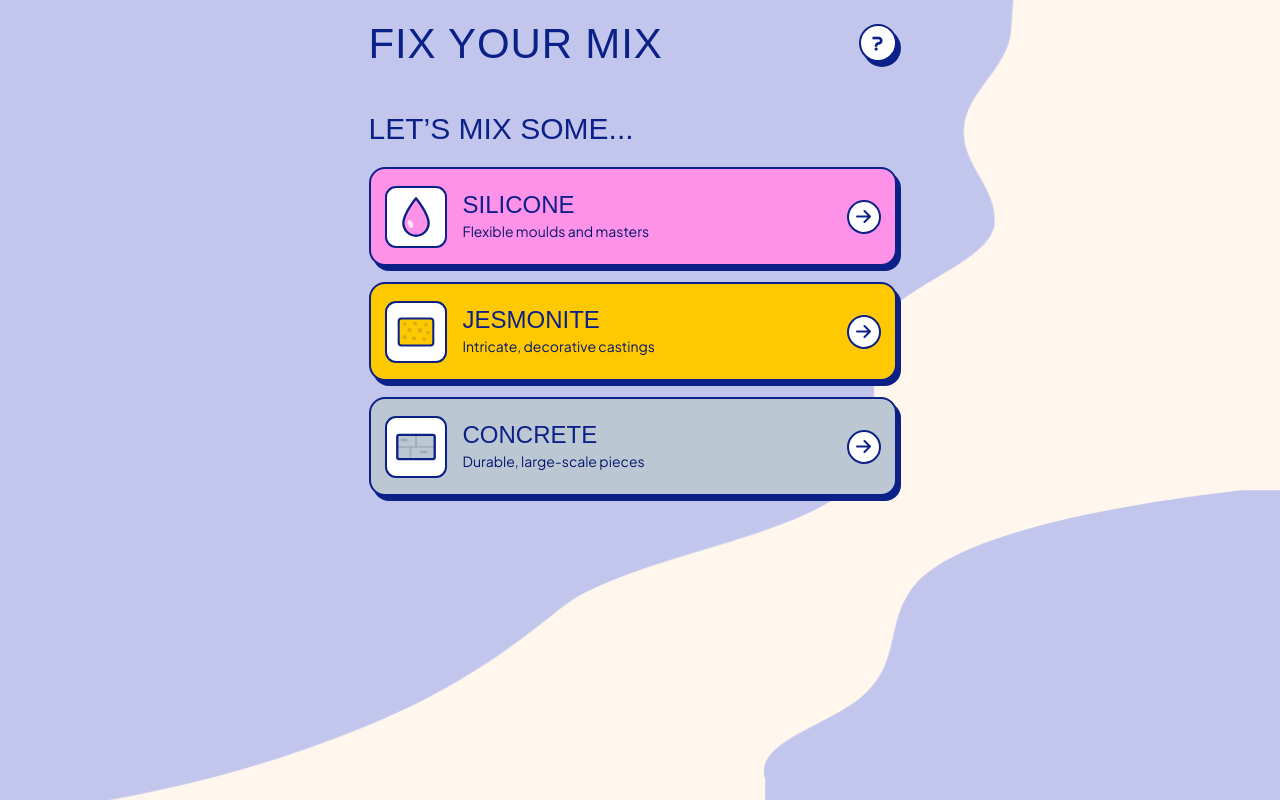
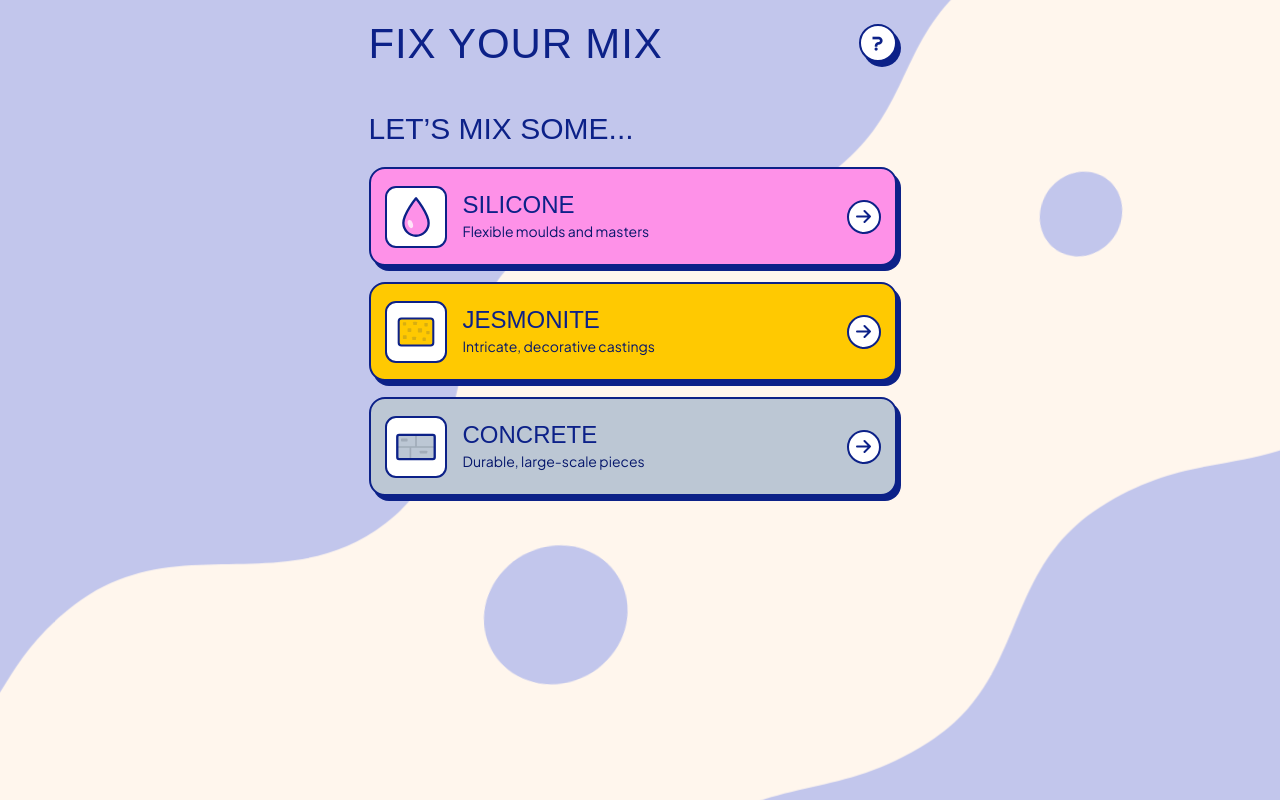
Before and after one commit to paullehouck/mixfix, a React (Vite) app: page / in a window 1280 px wide. Built offline with nearby package versions, Linux system fonts and the light colour scheme; a web font is replaced by a local one.

Commit message:
enahanced animation background

```diff
--- a/src/App.tsx
+++ b/src/App.tsx
@@ -21,70 +21,254 @@ const DEFAULT_ACCENT_SURFACE = "#E8F8F7";
 
 const MATERIAL_CLOUD_STYLE: Record<
   string,
-  { fill: string; topTransform: string; bottomTransform: string }
+  {
+    fill: string;
+    topTransform: string;
+    bottomTransform: string;
+    blob1Transform: string;
+    blob2Transform: string;
+  }
 > = {
   default: {
     fill: "#C2C6EC",
-    topTransform: "translate3d(0px, 0px, 0) scale(1, 1) rotate(0deg)",
-    bottomTransform: "translate3d(0px, 0px, 0) scale(1, 1) rotate(0deg)",
+    topTransform: "translate3d(0px, 0px, 0) scale(1, 1)",
+    bottomTransform: "translate3d(0px, 0px, 0) scale(1, 1)",
+    blob1Transform: "translate3d(0px, 0px, 0) scale(1)",
+    blob2Transform: "translate3d(0px, 0px, 0) scale(1)",
   },
   silicone: {
     fill: "#FFC2F2",
-    topTransform: "translate3d(-18px, -24px, 0) scale(1.06, 0.96) rotate(-2deg)",
-    bottomTransform: "translate3d(-24px, -18px, 0) scale(1.08, 1.06) rotate(2.5deg)",
+    topTransform: "translate3d(-22px, -26px, 0) scale(1.04, 0.97)",
+    bottomTransform: "translate3d(-26px, -18px, 0) scale(1.07, 1.05)",
+    blob1Transform: "translate3d(42px, -28px, 0) scale(1.18)",
+    blob2Transform: "translate3d(-26px, 38px, 0) scale(1.12)",
   },
   jesmonite: {
     fill: "#FFE270",
-    topTransform: "translate3d(16px, -28px, 0) scale(1.04, 1.03) rotate(1.8deg)",
-    bottomTransform: "translate3d(-18px, -26px, 0) scale(1.1, 1.05) rotate(-2deg)",
+    topTransform: "translate3d(18px, -30px, 0) scale(1.03, 1.03)",
+    bottomTransform: "translate3d(-18px, -28px, 0) scale(1.09, 1.04)",
+    blob1Transform: "translate3d(-36px, -22px, 0) scale(1.1)",
+    blob2Transform: "translate3d(-18px, 54px, 0) scale(1.22)",
   },
   concrete: {
     fill: "#D5DFEA",
-    topTransform: "translate3d(-14px, 16px, 0) scale(0.98, 1.05) rotate(-1.5deg)",
-    bottomTransform: "translate3d(-28px, -14px, 0) scale(1.07, 1.08) rotate(2deg)",
+    topTransform: "translate3d(-16px, 18px, 0) scale(0.98, 1.04)",
+    bottomTransform: "translate3d(-30px, -14px, 0) scale(1.06, 1.08)",
+    blob1Transform: "translate3d(28px, -34px, 0) scale(0.92)",
+    blob2Transform: "translate3d(-34px, 24px, 0) scale(1.15)",
   },
 };
 
-function lerp(a: number, b: number, t: number): number {
-  return Number((a + (b - a) * t).toFixed(2));
+function buildNormalGelWave(
+  A: [number, number],
+  B: [number, number],
+  amps: [number, number][],
+  closeCorner: [number, number]
+): string {
+  const dx = B[0] - A[0];
+  const dy = B[1] - A[1];
+  const L = Math.hypot(dx, dy) || 1;
+  const tx = dx / L;
+  const ty = dy / L;
+  let nx = -ty;
+  let ny = tx;
+  if (nx < 0) {
+    nx = -nx;
+    ny = -ny;
+  }
+
+  const pts = amps.map(([s, a]) => ({
+    s,
+    x: A[0] + dx * s + nx * a,
+    y: A[1] + dy * s + ny * a,
+  }));
+
+  const d: string[] = [
+    `M ${closeCorner[0].toFixed(1)} ${closeCorner[1].toFixed(1)}`,
+    `L ${pts[0].x.toFixed(1)} ${pts[0].y.toFixed(1)}`,
+  ];
+
+  for (let i = 0; i < pts.length - 1; i++) {
+    const p0 = pts[i];
+    const p1 = pts[i + 1];
+    const segLen = (p1.s - p0.s) * L;
+    const h = segLen * 0.44;
+    const c1x = p0.x + tx * h;
+    const c1y = p0.y + ty * h;
+    const c2x = p1.x - tx * h;
+    const c2y = p1.y - ty * h;
+    d.push(
+      `C ${c1x.toFixed(1)} ${c1y.toFixed(1)} ${c2x.toFixed(1)} ${c2y.toFixed(1)} ${p1.x.toFixed(1)} ${p1.y.toFixed(1)}`
+    );
+  }
+
+  d.push(`L ${closeCorner[0].toFixed(1)} ${pts[pts.length - 1].y.toFixed(1)} Z`);
+  return d.join(" ");
 }
 
-function getResponsiveBackgroundPaths(aspectRatio: number) {
-  const mobileAspect = 399 / 687;
-  const desktopAspect = 1440 / 800;
-  const t = Math.min(
-    1,
-    Math.max(0, (aspectRatio - mobileAspect) / (desktopAspect - mobileAspect))
-  );
+function buildGelBlob(
+  cx: number,
+  cy: number,
+  rx: number,
+  ry: number,
+  rotDeg = 0
+): string {
+  const k = 0.55228475;
+  const rad = (rotDeg * Math.PI) / 180;
+  const ca = Math.cos(rad);
+  const sa = Math.sin(rad);
+  const tr = (x: number, y: number): [number, number] => [
+    cx + x * ca - y * sa,
+    cy + x * sa + y * ca,
+  ];
+  const kx = rx * k;
+  const ky = ry * k;
+  const p0 = tr(0, -ry);
+  const c0a = tr(kx, -ry);
+  const c0b = tr(rx, -ky);
+  const p1 = tr(rx, 0);
+  const c1a = tr(rx, ky);
+  const c1b = tr(kx, ry);
+  const p2 = tr(0, ry);
+  const c2a = tr(-kx, ry);
+  const c2b = tr(-rx, ky);
+  const p3 = tr(-rx, 0);
+  const c3a = tr(-rx, -ky);
+  const c3b = tr(-kx, -ry);
 
-  const L = (m: number, d: number) => lerp(m, d, t);
+  return [
+    `M ${p0[0].toFixed(1)} ${p0[1].toFixed(1)}`,
+    `C ${c0a[0].toFixed(1)} ${c0a[1].toFixed(1)} ${c0b[0].toFixed(1)} ${c0b[1].toFixed(1)} ${p1[0].toFixed(1)} ${p1[1].toFixed(1)}`,
+    `C ${c1a[0].toFixed(1)} ${c1a[1].toFixed(1)} ${c1b[0].toFixed(1)} ${c1b[1].toFixed(1)} ${p2[0].toFixed(1)} ${p2[1].toFixed(1)}`,
+    `C ${c2a[0].toFixed(1)} ${c2a[1].toFixed(1)} ${c2b[0].toFixed(1)} ${c2b[1].toFixed(1)} ${p3[0].toFixed(1)} ${p3[1].toFixed(1)}`,
+    `C ${c3a[0].toFixed(1)} ${c3a[1].toFixed(1)} ${c3b[0].toFixed(1)} ${c3b[1].toFixed(1)} ${p0[0].toFixed(1)} ${p0[1].toFixed(1)} Z`,
+  ].join(" ");
+}
 
-  const topLeftPath = [
-    `M -120 -120`,
-    `H ${L(302, 295)}`,
-    `L ${L(302, 295)} 0`,
-    `C ${L(300, 295)} ${L(20, 35)} ${L(294, 282)} ${L(32, 55)} ${L(294, 282)} ${L(50, 90)}`,
-    `C ${L(294, 282)} ${L(68, 125)} ${L(303, 294)} ${L(80, 145)} ${L(302, 294)} ${L(96, 180)}`,
-    `C ${L(300, 294)} ${L(114, 220)} ${L(268, 260)} ${L(120, 245)} ${L(268, 260)} ${L(142, 290)}`,
-    `C ${L(268, 260)} ${L(165, 335)} ${L(236, 272)} ${L(235, 365)} ${L(238, 262)} ${L(276, 410)}`,
-    `C ${L(240, 250)} ${L(315, 460)} ${L(268, 175)} ${L(355, 475)} ${L(261, 155)} ${L(392, 520)}`,
-    `C ${L(252, 135)} ${L(435, 565)} ${L(110, 142)} ${L(510, 595)} ${L(65, 110)} ${L(552, 630)}`,
-    `C ${L(48, 82)} ${L(575, 660)} ${L(42, 42)} ${L(635, 678)} 0 ${L(668, 687)}`,
-    `L -120 ${L(668, 687)}`,
-    `V -120 Z`,
-  ].join(" ");
+function getGelBackgroundPaths(W: number, H: number) {
+  const u = Math.min(W, H);
+  const isWide = W > H;
 
-  const bottomRightPath = [
-    `M 520 ${L(527, 440)}`,
-    `L 399 ${L(527, 440)}`,
-    `C ${L(368, 360)} ${L(536, 452)} ${L(315, 316)} ${L(544, 476)} ${L(292, 302)} ${L(556, 520)}`,
-    `C ${L(282, 290)} ${L(566, 558)} ${L(288, 298)} ${L(606, 588)} ${L(274, 284)} ${L(622, 622)}`,
-    `C ${L(258, 272)} ${L(632, 650)} ${L(230, 254)} ${L(636, 662)} ${L(252, 254)} 687`,
-    `L ${L(252, 254)} 800`,
-    `H 520 V ${L(527, 440)} Z`,
-  ].join(" ");
+  const topStart: [number, number] = [W * (isWide ? 0.74 : 0.8), -H * 0.06];
+  const topEnd: [number, number] = [-W * 0.06, H * 0.96];
+  const topCorner: [number, number] = [-W * 0.35, -H * 0.35];
 
-  return { topLeftPath, bottomRightPath };
+  const topFrames = [
+    buildNormalGelWave(
+      topStart,
+      topEnd,
+      [
+        [0.0, 0],
+        [0.18, u * 0.085],
+        [0.39, -u * 0.07],
+        [0.61, u * 0.095],
+        [0.83, -u * 0.06],
+        [1.0, 0],
+      ],
+      topCorner
+    ),
+    buildNormalGelWave(
+      topStart,
+      topEnd,
+      [
+        [0.0, 0],
+        [0.22, -u * 0.055],
+        [0.44, u * 0.085],
+        [0.66, -u * 0.075],
+        [0.86, u * 0.07],
+        [1.0, 0],
+      ],
+      topCorner
+    ),
+    buildNormalGelWave(
+      topStart,
+      topEnd,
+      [
+        [0.0, 0],
+        [0.16, u * 0.05],
+        [0.36, u * 0.065],
+        [0.58, -u * 0.085],
+        [0.8, u * 0.08],
+        [1.0, 0],
+      ],
+      topCorner
+    ),
+  ];
+
+  const botStart: [number, number] = [
+    W * 1.06,
+    H * (isWide ? 0.56 : 0.66),
+  ];
+  const botEnd: [number, number] = [
+    W * (isWide ? 0.56 : 0.52),
+    H * 1.06,
+  ];
+  const botCorner: [number, number] = [W * 1.35, H * 1.35];
+
+  const bottomFrames = [
+    buildNormalGelWave(
+      botStart,
+      botEnd,
+      [
+        [0.0, 0],
+        [0.33, -u * 0.07],
+        [0.68, u * 0.06],
+        [1.0, 0],
+      ],
+      botCorner
+    ),
+    buildNormalGelWave(
+      botStart,
+      botEnd,
+      [
+        [0.0, 0],
+        [0.38, u * 0.055],
+        [0.72, -u * 0.075],
+        [1.0, 0],
+      ],
+      botCorner
+    ),
+    buildNormalGelWave(
+      botStart,
+      botEnd,
+      [
+        [0.0, 0],
+        [0.28, -u * 0.045],
+        [0.64, -u * 0.05],
+        [1.0, 0],
+      ],
+      botCorner
+    ),
+  ];
+
+  const b1x = W * (isWide ? 0.44 : 0.42);
+  const b1y = H * (isWide ? 0.81 : 0.84);
+  const b1r = u * 0.088;
+  const blob1Frames = [
+    buildGelBlob(b1x, b1y, b1r * 1.06, b1r * 0.94, -14),
+    buildGelBlob(b1x, b1y, b1r * 0.93, b1r * 1.07, 12),
+    buildGelBlob(b1x, b1y, b1r * 1.04, b1r * 0.96, 28),
+  ];
+
+  const b2x = W * (isWide ? 0.84 : 0.85);
+  const b2y = H * (isWide ? 0.23 : 0.17);
+  const b2r = u * 0.052;
+  const blob2Frames = [
+    buildGelBlob(b2x, b2y, b2r * 0.94, b2r * 1.06, 18),
+    buildGelBlob(b2x, b2y, b2r * 1.08, b2r * 0.92, -16),
+    buildGelBlob(b2x, b2y, b2r * 0.97, b2r * 1.04, -32),
+  ];
+
+  return {
+    topValues: [...topFrames, topFrames[0]].join(";"),
+    bottomValues: [...bottomFrames, bottomFrames[0]].join(";"),
+    blob1Values: [...blob1Frames, blob1Frames[0]].join(";"),
+    blob2Values: [...blob2Frames, blob2Frames[0]].join(";"),
+    topInitial: topFrames[0],
+    bottomInitial: bottomFrames[0],
+    blob1Initial: blob1Frames[0],
+    blob2Initial: blob2Frames[0],
+  };
 }
 
 export function App() {
@@ -110,10 +294,11 @@ export function App() {
     () => typeof window !== "undefined" && window.location.hash === "#about"
   );
 
-  const [viewportAspect, setViewportAspect] = useState<number>(() =>
-    typeof window !== "undefined" && window.innerHeight > 0
-      ? window.innerWidth / window.innerHeight
-      : 399 / 687
+  const [viewport, setViewport] = useState<{ width: number; height: number }>(
+    () => ({
+      width: typeof window !== "undefined" ? window.innerWidth : 399,
+      height: typeof window !== "undefined" ? window.innerHeight : 687,
+    })
   );
 
   useEffect(() => {
@@ -121,8 +306,8 @@ export function App() {
       setIsAboutOpen(window.location.hash === "#about");
     }
     function handleResize() {
-      if (window.innerHeight > 0) {
-        setViewportAspect(window.innerWidth / window.innerHeight);
+      if (window.innerWidth > 0 && window.innerHeight > 0) {
+        setViewport({ width: window.innerWidth, height: window.innerHeight });
       }
     }
     window.addEventListener("hashchange", handleHashChange);
@@ -304,11 +489,13 @@ export function App() {
     "--accent-surface": accentSurfaceColor,
   } as CSSProperties;
 
-  const { topLeftPath, bottomRightPath } =
-    getResponsiveBackgroundPaths(viewportAspect);
+  const gelPaths = getGelBackgroundPaths(viewport.width, viewport.height);
   const cloudStyle =
     MATERIAL_CLOUD_STYLE[selectedMaterial?.id ?? "default"] ??
     MATERIAL_CLOUD_STYLE.default;
+
+  const gelTransition =
+    "fill 550ms cubic-bezier(0.22, 1, 0.36, 1), transform 800ms cubic-bezier(0.22, 1, 0.36, 1)";
 
   return (
     <div
@@ -321,35 +508,98 @@ export function App() {
         className="fixed inset-0 pointer-events-none overflow-hidden z-0 bg-[var(--bg-cream)]"
       >
         <svg
-          viewBox="0 0 399 687"
-          preserveAspectRatio="none"
+          viewBox={`0 0 ${viewport.width} ${viewport.height}`}
           fill="none"
           xmlns="http://www.w3.org/2000/svg"
           className="w-full h-full block"
         >
           <g className="liquid-flow-a">
             <path
-              d={topLeftPath}
+              d={gelPaths.topInitial}
               style={{
                 fill: cloudStyle.fill,
                 transform: cloudStyle.topTransform,
-                transformOrigin: "150px 250px",
-                transition:
-                  "fill 550ms cubic-bezier(0.22, 1, 0.36, 1), transform 650ms cubic-bezier(0.22, 1, 0.36, 1)",
+                transformBox: "fill-box",
+                transformOrigin: "center",
+                transition: gelTransition,
               }}
-            />
+            >
+              <animate
+                attributeName="d"
+                values={gelPaths.topValues}
+                dur="15s"
+                repeatCount="indefinite"
+                calcMode="spline"
+                keyTimes="0;0.33;0.66;1"
+                keySplines="0.42 0 0.58 1;0.42 0 0.58 1;0.42 0 0.58 1"
+              />
+            </path>
           </g>
           <g className="liquid-flow-b">
             <path
-              d={bottomRightPath}
+              d={gelPaths.bottomInitial}
               style={{
                 fill: cloudStyle.fill,
                 transform: cloudStyle.bottomTransform,
-                transformOrigin: "330px 600px",
-                transition:
-                  "fill 550ms cubic-bezier(0.22, 1, 0.36, 1), transform 650ms cubic-bezier(0.22, 1, 0.36, 1)",
+                transformBox: "fill-box",
+                transformOrigin: "center",
+                transition: gelTransition,
               }}
-            />
+            >
+              <animate
+                attributeName="d"
+                values={gelPaths.bottomValues}
+                dur="18s"
+                repeatCount="indefinite"
+                calcMode="spline"
+                keyTimes="0;0.33;0.66;1"
+                keySplines="0.42 0 0.58 1;0.42 0 0.58 1;0.42 0 0.58 1"
+              />
+            </path>
+          </g>
+          <g className="liquid-blob-a">
+            <path
+              d={gelPaths.blob1Initial}
+              style={{
+                fill: cloudStyle.fill,
+                transform: cloudStyle.blob1Transform,
+                transformBox: "fill-box",
+                transformOrigin: "center",
+                transition: gelTransition,
+              }}
+            >
+              <animate
+                attributeName="d"
+                values={gelPaths.blob1Values}
+                dur="11s"
+                repeatCount="indefinite"
+                calcMode="spline"
+                keyTimes="0;0.33;0.66;1"
+                keySplines="0.42 0 0.58 1;0.42 0 0.58 1;0.42 0 0.58 1"
+              />
+            </path>
+          </g>
+          <g className="liquid-blob-b">
+            <path
+              d={gelPaths.blob2Initial}
+              style={{
+                fill: cloudStyle.fill,
+                transform: cloudStyle.blob2Transform,
+                transformBox: "fill-box",
+                transformOrigin: "center",
+                transition: gelTransition,
+              }}
+            >
+              <animate
+                attributeName="d"
+                values={gelPaths.blob2Values}
+                dur="13s"
+                repeatCount="indefinite"
+                calcMode="spline"
+                keyTimes="0;0.33;0.66;1"
+                keySplines="0.42 0 0.58 1;0.42 0 0.58 1;0.42 0 0.58 1"
+              />
+            </path>
           </g>
         </svg>
       </div>
```
Also changed, not shown: src/index.css (+41 -15 lines).
